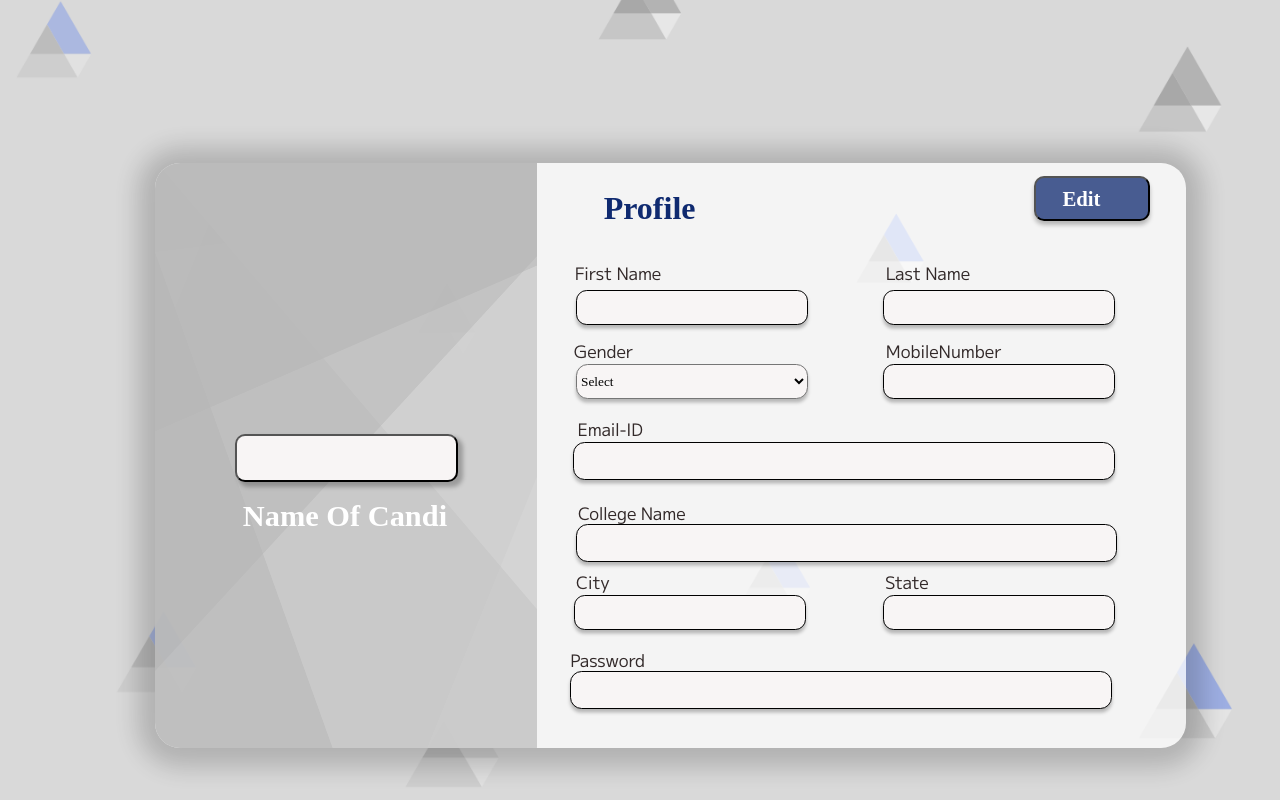
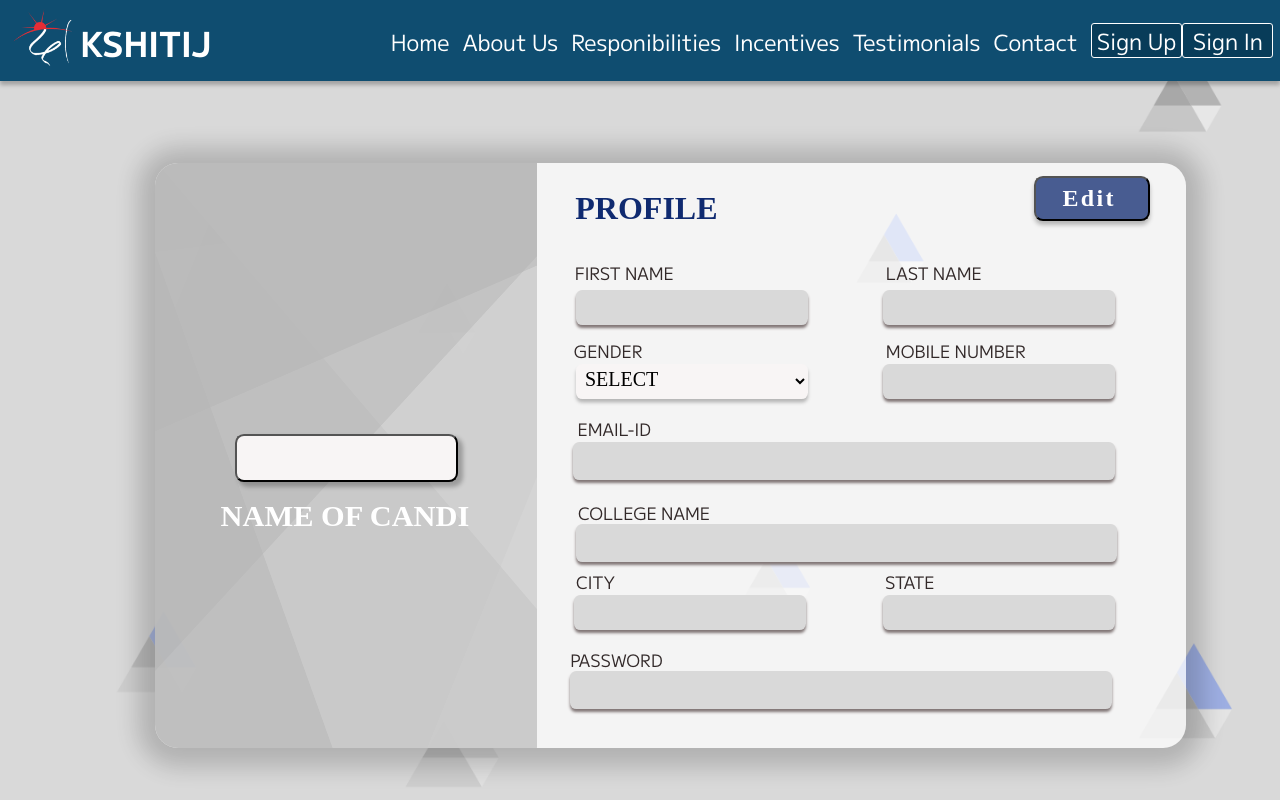
Before and after one commit to ipash185/CA_Portal_24, a React (Create React App) app: page /ProfileEdit in a window 1280 px wide. Built offline with nearby package versions, Linux system fonts and the light colour scheme; no server answers.

Commit message:
Modified sign and profile pages

```diff
--- a/src/pages/Profile/Profile.module.css
+++ b/src/pages/Profile/Profile.module.css
@@ -35,11 +35,11 @@ body {
   width: 80.5vw;
   left: 12.125vw;
   top: 20.316vh;
-  border-radius: 25px;
+  border-radius: 1.8vw;
   background: #FFFFFF;
   opacity: 73%;
   position: absolute;
-  box-shadow: 0px 2px 25px 17px #00000040;
+  box-shadow: 0px 2px 1.8vw 17px #00000040;
   background-blend-mode:multiply;
   }
   .ProfileSide {
@@ -48,8 +48,8 @@ body {
   width: 29.8vw;
   left: 12.125vw;
   top: 20.316vh;
-  border-top-left-radius: 25px;
-  border-bottom-left-radius: 25px;
+  border-top-left-radius: 1.8vw;
+  border-bottom-left-radius: 1.8vw;
   position: absolute;
   opacity:80%;
   background-blend-mode:multiply;
@@ -59,7 +59,7 @@ body {
   width: 17.4vw;
   left: 18.375vw;
   top: 54.3vh;
-  border-radius: 10px;
+  border-radius: 0.7vw;
   background: #F8F5F5;
   box-shadow: 4px 4px 4px 1px #00000040;
   position:absolute;
@@ -101,7 +101,7 @@ position:absolute;
 .HeadPro {
 height: 6.74vh;
 width: 21vw;
-left: 40.25vw;
+left: 40vw;
 top: 23.6vh;
 border-radius: nullpx;
 font-family: Montserrat;
@@ -118,7 +118,7 @@ position:absolute;
 width: 9.03vw;
 left: 80.80vw;
 top: 22vh;
-border-radius: 10px;
+border-radius: 0.7vw;
 background: #0F2A70BF 75%;
 box-shadow: 0px 4px 4px 0px #00000040;
 position:absolute;
@@ -132,10 +132,10 @@ left: 83vw;
 top: 23.24vh;
 border-radius: nullpx;
 font-family: Montserrat;
-font-size: 2.6vh;
+font-size: 3vh;
 font-weight: 600;
 line-height: 3.22vh;
-letter-spacing: 0em;
+letter-spacing: 0.1em;
 text-align: left;
 color: #FFFFFF;
 position:absolute;
@@ -220,11 +220,24 @@ color: #322929;
 
   }
   input {
-    border-radius: 10.700636863708496px;
-background: #F8F5F5;
-box-shadow: 0px 3.5668790340423584px 3.5668790340423584px 0px #00000040;
-font-size: larger;
-padding:0 5px 0 5px;
+    border-radius: 0.5vw;
+background:  #D9D9D9;
+box-shadow: 0px 3px 3px 0px #817676;
+outline: none;
+border: none;
+font-size: 2.5vh;
+padding:0 5px 5px 5px;
+stroke: solid #817676;
+  }
+  select {
+    border-radius: 0.5vw;
+background:  #D9D9D9;
+box-shadow: 0px 3px 3px 0px #817676;
+outline: none;
+border: none;
+font-size: 2.5vh;
+padding:0 5px 5px 5px;
+stroke: solid #817676;
   }
   .PIn1 {
     height: 4.354vh;
@@ -252,7 +265,7 @@ position:absolute;
 width: 18.125vw;
 left: 69vw;
 top: 45.511vh;
-border-radius: 10.68941879272461px;
+border-radius: 0.5vw;
 position:absolute;
   }
   .PIn5 {
@@ -260,7 +273,7 @@ position:absolute;
 width: 42.3vw;
 left: 44.8vw;
 top: 55.27vh;
-border-radius: 11.636941909790039px;
+border-radius: 0.5vw;
 position:absolute;
   }
   .PIn6 {
@@ -268,7 +281,7 @@ position:absolute;
 width: 42.3vw;
 left: 45vw;
 top: 65.5vh;
-border-radius: 11.636941909790039px;
+border-radius: 0.5vw;
 position: absolute;
   }
   .PIn7 {
@@ -276,7 +289,7 @@ position: absolute;
 width: 18.143vw;
 left: 44.83vw;
 top: 74.416vh;
-border-radius: 10.700636863708496px;
+border-radius: 0.5vw;
 position:absolute;
   }
   .PIn8 {
@@ -284,7 +297,7 @@ position:absolute;
 width: 18.125vw;
 left: 69vw;
 top: 74.416vh;
-border-radius: 10.68941879272461px;
+border-radius: 0.5vw;
 position:absolute;
   }
   .PIn9 {
@@ -292,7 +305,7 @@ position:absolute;
 width: 42.3vw;
 left: 44.55vw;
 top: 83.84vh;
-border-radius: 11.636941909790039px;
+border-radius: 0.5vw;
 position:absolute;
   }
 
@@ -301,7 +314,7 @@ position:absolute;
     height: 4.735vh;
     width: 42.3vw;
     font-family: Montserrat;
-    border-radius: 11.636941909790039px;
+    border-radius: 0.5vw;
 position:absolute;
 font-weight: 400;
 line-height: 2.636vh;
--- a/src/pages/Profile/ProfileEdit.js
+++ b/src/pages/Profile/ProfileEdit.js
@@ -1,35 +1,37 @@
 import React from 'react'
 import styles from './Profile.module.css';
+import Navbar from '../../components/navbar/navbar';
 
 const ProfileEdit = () => {
   return (
     <div className={styles.cont}>
+      <Navbar />
       <div className={styles.ProfileDiv}></div>
       <div className={styles.ProfileSide}></div>
       <button className={styles.ButtonAvatar}></button>
 
-      <div className={styles.NameOf}>Name Of Candi</div>
-      <div className={styles.HeadPro}>Profile</div>
+      <div className={styles.NameOf}>NAME OF CANDI</div>
+      <div className={styles.HeadPro}>PROFILE</div>
       <button className={styles.EditProB}></button>
       <div className={styles.EditBText}>Edit</div>
       <div className={styles.PLabel}>
-      <div className={styles.PLabel1}>First Name</div>
-      <div className={styles.PLabel2}>Last Name</div>
-      <div className={styles.PLabel3}>Gender</div>
-      <div className={styles.PLabel4}>MobileNumber</div>
-      <div className={styles.PLabel5}>Email-ID</div>
-      <div className={styles.PLabel6}>College Name</div>
-      <div className={styles.PLabel7}>City</div>
-      <div className={styles.PLabel8}>State</div>
-      <div className={styles.PLabel9}>Password</div>
+      <div className={styles.PLabel1}>FIRST NAME</div>
+      <div className={styles.PLabel2}>LAST NAME</div>
+      <div className={styles.PLabel3}>GENDER</div>
+      <div className={styles.PLabel4}>MOBILE NUMBER</div>
+      <div className={styles.PLabel5}>EMAIL-ID</div>
+      <div className={styles.PLabel6}>COLLEGE NAME</div>
+      <div className={styles.PLabel7}>CITY</div>
+      <div className={styles.PLabel8}>STATE</div>
+      <div className={styles.PLabel9}>PASSWORD</div>
       </div>
       <input type="text" className={styles.PIn1}></input>
       <input type="text" className={styles.PIn2}></input>
       <select name="gender" type="text" className={styles.PIn3}>
-      <option>Select</option>
-        <option>Male</option>
-        <option>Female</option>
-        <option>Others</option>
+      <option>SELECT</option>
+        <option>MALE</option>
+        <option>FEMALE</option>
+        <option>OTHERS</option>
       </select>
       <input type="text" className={styles.PIn4}></input>
       <input type="text" className={styles.PIn5}></input>
--- a/src/pages/Profile/ProfileSave.js
+++ b/src/pages/Profile/ProfileSave.js
@@ -1,35 +1,37 @@
 import React from 'react';
 import styles from './Profile.module.css';
+import Navbar from '../../components/navbar/navbar';
 
 const ProfileSave = () => {
   return (
     <div className={styles.cont}>
+      <Navbar />
        <div className={styles.ProfileDiv}></div>
        <div className={styles.ProfileSide}></div>
       <button className={styles.ButtonAvatar}></button>
 
-      <div className={styles.NameOf}>Name Of Candi</div>
-      <div className={styles.HeadPro}>Profile</div>
+      <div className={styles.NameOf}>NAME OF CANDI</div>
+      <div className={styles.HeadPro}>PROFILE</div>
       <button className={styles.EditProB}></button>
       <div className={styles.EditBText}>Save</div>
       <div className={styles.PLabel}>
-      <div className={styles.PLabel1}>First Name</div>
-      <div className={styles.PLabel2}>Last Name</div>
-      <div className={styles.PLabel3}>Gender</div>
-      <div className={styles.PLabel4}>MobileNumber</div>
-      <div className={styles.PLabel5}>Email-ID</div>
-      <div className={styles.PLabel6}>College Name</div>
-      <div className={styles.PLabel7}>City</div>
-      <div className={styles.PLabel8}>State</div>
-      <div className={styles.PLabel9}>Password</div>
+      <div className={styles.PLabel1}>FIRST NAME</div>
+      <div className={styles.PLabel2}>LAST NAME</div>
+      <div className={styles.PLabel3}>GENDER</div>
+      <div className={styles.PLabel4}>MOBILE NUMBER</div>
+      <div className={styles.PLabel5}>EMAIL-ID</div>
+      <div className={styles.PLabel6}>COLLEGE NAME</div>
+      <div className={styles.PLabel7}>CITY</div>
+      <div className={styles.PLabel8}>STATE</div>
+      <div className={styles.PLabel9}>PASSWORD</div>
       </div>
       <input type="text" className={styles.PIn1}></input>
       <input type="text" className={styles.PIn2}></input>
       <select name="gender" type="text" className={styles.PIn3}>
-      <option>Select</option>
-        <option>Male</option>
-        <option>Female</option>
-        <option>Others</option>
+      <option>SELECT</option>
+        <option>MALE</option>
+        <option>FEMALE</option>
+        <option>OTHERS</option>
       </select>
       <input type="text" className={styles.PIn4}></input>
       <input type="text" className={styles.PIn5}></input>
--- a/src/pages/SignIn/Sign.module.css
+++ b/src/pages/SignIn/Sign.module.css
@@ -33,8 +33,8 @@ body {
   left: 5vw;
   top: 16vh;
   position:absolute;
-  border-top-left-radius: 25px;
-  border-bottom-left-radius: 25px;
+  border-top-left-radius: 1.7vw;
+  border-bottom-left-radius: 1.7vw;
   Opacity: 80%;
   background-blend-mode: multiply;
   background-image: url("div background.png");
@@ -59,9 +59,9 @@ font-size:2.9rem;
   width: 89vw;
   left: 5vw;
   top: 16vh;
-  border-radius: 25px;
+  border-radius: 1.7vw;
   background: #FFFFFF;
-  box-shadow: 0px 2px 25px 17px #00000040;
+  box-shadow: 0px 2px 1.7vw 17px #00000040;
   background-blend-mode: multiply;
   min-height:60vh;
   bottom: 50vh;
@@ -78,7 +78,7 @@ font-size:2.9rem;
   /* font-family: Montserrat; */
   font-size: 5vh;
   font-weight: 600;
-  line-height: 37px;
+  line-height: 3.6vh;
   letter-spacing: 0em;
   text-align: justified;
   vertical-align: top;
@@ -96,7 +96,7 @@ font-size:2.9rem;
     /* font-family: Montserrat; */
     font-size: 5vh;
     font-weight: 600;
-    line-height: 37px;
+    line-height: 3.6vh;
     letter-spacing: 0em;
     text-align: justified;
     vertical-align: top;
@@ -104,18 +104,20 @@ font-size:2.9rem;
     color:#13278F;
 
      }
-   @media screen and (max-width:415px){
-    .Sign {left: 15.5vw;
-      top:10.5vh;
-      }
-      .Sign1 {
-        left: 33vw;
-      top:22vh;
-      }
-   }
+     input {
+      border-radius: 0.5vw;
+  background:  #D9D9D9;
+  box-shadow: 0px 3px 3px 0px #817676;
+  outline: none;
+  border: none;
+  font-size: 2.5vh;
+  padding:0 5px 5px 5px;
+  stroke: solid #817676;
+    }
+
    .FormLabel1
   {
-    height: 31.21019172668457px;
+    height: 31.2px;
   width: 100%;
   left: 39vw;
   top: 25vh;
@@ -133,7 +135,7 @@ font-size:2.9rem;
   }
   .FormLabel2 {
 
-  height: 3.0478vh;
+  height: 3vh;
   width: 100%;
   left: 65vw;
   top: 25vh;
@@ -154,9 +156,9 @@ font-size:2.9rem;
   width:25vw;
   left: 39vw;
   top: 28vh;
-  border-radius: 10.700636863708496px;
+  border-radius: 0.5vw;
   background: #D9D9D9;
-  box-shadow: 0px 3.5668790340423584px 3.5668790340423584px 0px #00000040;
+  box-shadow: 0px 3px 3px 0px #00000040;
   position:absolute;
   }
   .In2 {
@@ -164,9 +166,9 @@ font-size:2.9rem;
   width:25vw;
   left: 65vw;
   top: 28vh;
-  border-radius: 10.68941879272461px;
+  border-radius:0.5vw;
   background: #D9D9D9;
-  box-shadow: 0px 3.5631396770477295px 3.5631396770477295px 0px #00000040;
+  box-shadow: 0px 3px 3px 0px #00000040;
   position:absolute;
   }
 
@@ -294,7 +296,7 @@ font-size:2.9rem;
   top: 69.582vh;
   border-radius: 0.3rem;
   border: 1px solid black;
-  /* border-radius: 11.636941909790039px; */
+  /* border-radius: 0.5vw; */
   background: #5161BE;
   /* box-shadow: 0px 3.878980875015259px 3.878980875015259px 0px #00000040; */
 
@@ -417,7 +419,7 @@ background:#D9D9D9;
 width:25vw;
 left: 65vw;
 top: 37.5vh;
-border-radius: 10.68941879272461px;
+border-radius:0.5vw;
 position:absolute;
 background:#D9D9D9;
   }
@@ -426,7 +428,7 @@ background:#D9D9D9;
 width: 51vw;
 left: 39vw;
 top: 47.5vh;
-border-radius: 11.636941909790039px;
+border-radius: 0.5vw;
 position:absolute;
 background:#D9D9D9;
   }
@@ -435,7 +437,7 @@ background:#D9D9D9;
 width: 51vw;
 left: 39vw;
 top: 57.6vh;
-border-radius: 11.636941909790039px;
+border-radius: 0.5vw;
 position: absolute;
 background:#D9D9D9;
   }
@@ -444,7 +446,7 @@ background:#D9D9D9;
 width: 25vw;
 left: 39vw;
 top: 67.3vh;
-border-radius: 10.700636863708496px;
+border-radius: 0.5vw;
 position:absolute;
 background:#D9D9D9;
   }
@@ -453,7 +455,7 @@ background:#D9D9D9;
 width: 25vw;
 left: 65vw;
 top: 67.3vh;
-border-radius: 10.68941879272461px;
+border-radius:0.5vw;
 position:absolute;
 background:#D9D9D9;
   }
@@ -462,7 +464,7 @@ background:#D9D9D9;
 width: 51vw;
 left: 39vw;
 top: 76vh;
-border-radius: 11.636941909790039px;
+border-radius: 0.5vw;
 position:absolute;
 background:#D9D9D9;
   }
@@ -487,7 +489,7 @@ background:#D9D9D9;
   width: 45vw;
   left: 39vw;
   top: 41.12vh;
-  border-radius: 11.636941909790039px;
+  border-radius: 0.5vw;
   background: #D9D9D9;
   box-shadow: 0px 3.878980875015259px 3.878980875015259px 0px #00000040;
   position:absolute;
@@ -513,7 +515,7 @@ background:#D9D9D9;
   width: 45vw;
   left: 39vw;
   top: 52.43vh;
-  border-radius: 11.636941909790039px;
+  border-radius: 0.5vw;
   background: #D9D9D9;
   box-shadow: 0px 3.878980875015259px 3.878980875015259px 0px #00000040;
   position:absolute;
@@ -541,11 +543,20 @@ background:#D9D9D9;
   width: 45vw;
   left: 39vw;
   top: 63.35vh;
-  border-radius: 11.636941909790039px;
+  border-radius: 0.5vw;
   background: #D9D9D9;
   box-shadow: 0px 3.878980875015259px 3.878980875015259px 0px #00000040;
   position:absolute;
   }
+  @media screen and (max-width:415px){
+    .Sign {left: 15.5vw;
+      top:10.5vh;
+      }
+      .Sign1 {
+        left: 33vw;
+      top:22vh;
+      }
+   }
 
   @media screen and (max-width:768px){
     .Linksto {
--- a/src/pages/SignIn/SignIn.js
+++ b/src/pages/SignIn/SignIn.js
@@ -124,12 +124,12 @@ const SignIn = () => {
           <img src={img1} />
           <div className='SideDivT'><h1>CA Programme Registration</h1></div>
         </div>
-        <div className={styles.Sign1}>Sign In</div>
+        <div className={styles.Sign1}>SIGN IN</div>
 
 
-        <div className={styles.FormLabel3}>Email-ID</div>
+        <div className={styles.FormLabel3}>EMAIL-ID</div>
         <input type="text" className={styles.In3} onChange={(e) => { setEmail(e.target.value) }}></input>
-        <div className={styles.FormLabel4} >Password</div>
+        <div className={styles.FormLabel4} >PASSWORD</div>
         <input type="password" className={styles.In4} onChange={(e) => { setPassword(e.target.value); }}></input>
         <div id='Eye'></div>
 
@@ -143,7 +143,7 @@ const SignIn = () => {
                         ''
                       )}
 
-             <span  className='ButtonLabel'>Register</span>
+             <span  className='ButtonLabel'>REGISTER</span>
 
 
         </button>
--- a/src/pages/SignIn/SignUp.js
+++ b/src/pages/SignIn/SignUp.js
@@ -172,23 +172,23 @@ const SignUp = (props) => {
 
           <div className={styles.PLabel}>
 
-            <div className={styles.FormLabel1}>First Name</div>
-            <div className={styles.FormLabel2}>Last Name</div>
-            <div className={styles.PLabel3}>Gender</div>
-            <div className={styles.PLabel4}>Mobile Number</div>
-            <div className={styles.PLabel5}>Email-ID</div>
-            <div className={styles.PLabel6}>College Name</div>
-            <div className={styles.PLabel7}>City</div>
-            <div className={styles.PLabel8}>State</div>
-            <div className={styles.PLabel9}>Password</div>
+            <div className={styles.FormLabel1}>FIRST NAME</div>
+            <div className={styles.FormLabel2}>LAST NAME</div>
+            <div className={styles.PLabel3}>GENDER</div>
+            <div className={styles.PLabel4}>MOBILE NUMBER</div>
+            <div className={styles.PLabel5}>EMAIL-ID</div>
+            <div className={styles.PLabel6}>COLLEGE NAME</div>
+            <div className={styles.PLabel7}>CITY</div>
+            <div className={styles.PLabel8}>STATE</div>
+            <div className={styles.PLabel9}>PASSWORD</div>
           </div>
           <input type="text" required = "true" name="first_name" className={styles.In1}></input>
           <input type="text" required = "true" name="last_name" className={styles.In2}></input>
           <select name="gender" type="text" className={styles.PIn3}>
-            <option>Select</option>
-            <option>Male</option>
-            <option>Female</option>
-            <option>Others</option>
+            <option>SELECT</option>
+            <option>MALE</option>
+            <option>FEMALE</option>
+            <option>OTHERS</option>
           </select>
           <input type="number"  name="phone" className={styles.PIn4}></input>
           <input type="text" required = "true" name="email" className={styles.PIn5}></input>
```
Also changed, not shown: 1 other file (tests, documents, lock files or other folders).
